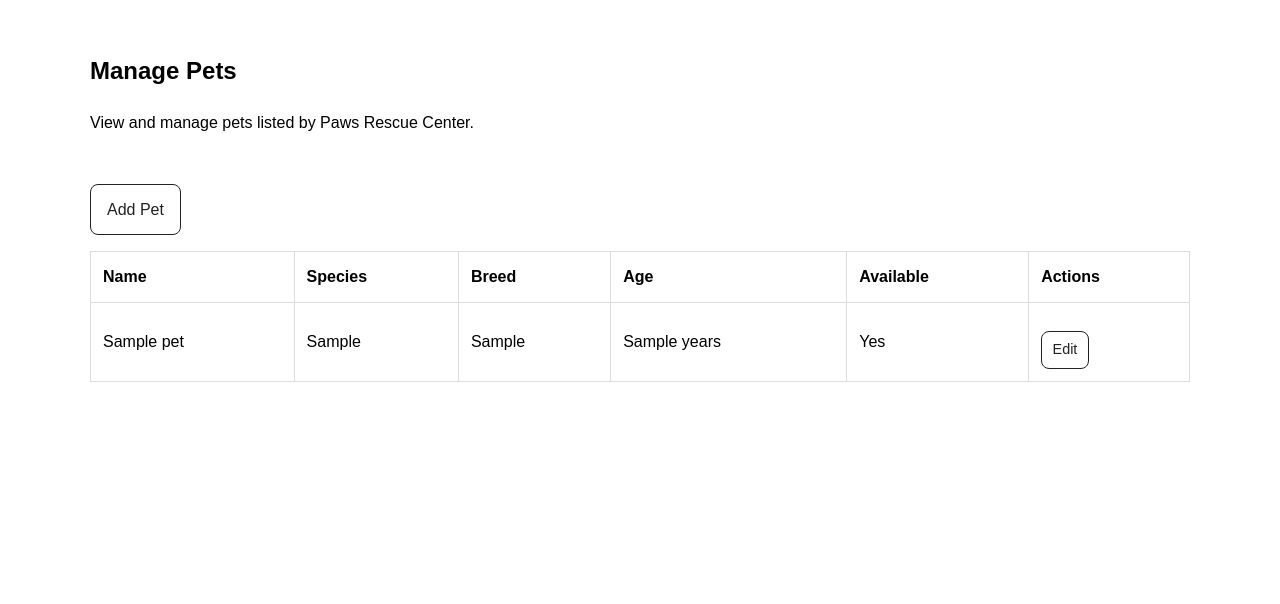
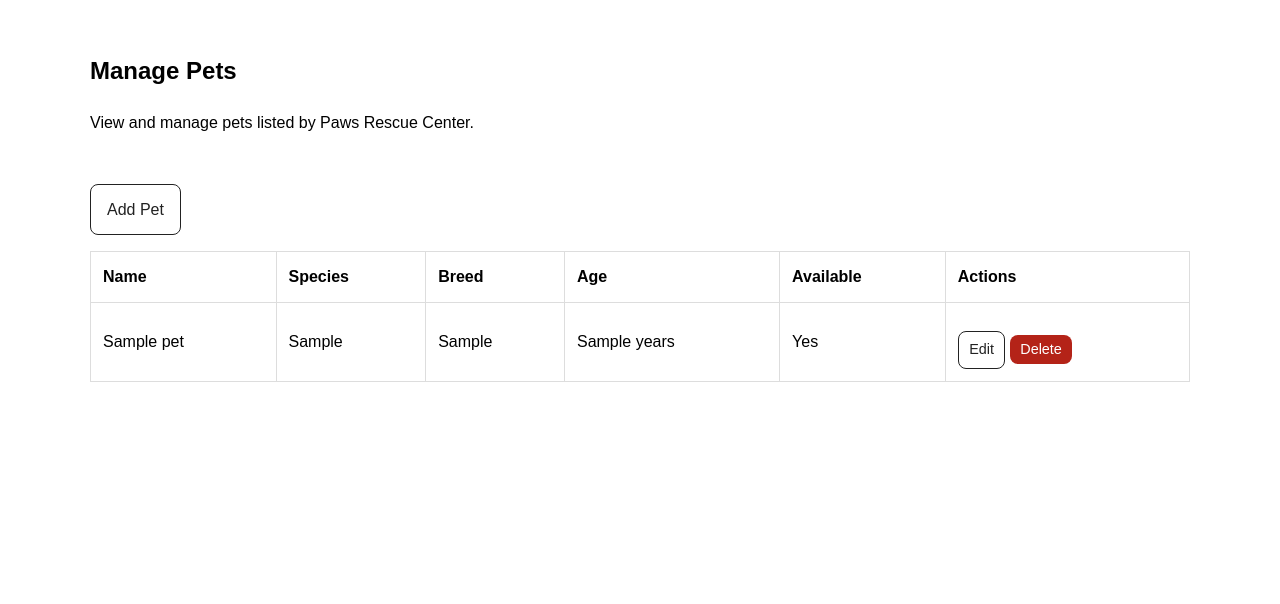
Before and after one commit to jdcloud16/paws-rescue-center, a Flask app: page /auth/admin/pets in a window 1280 px wide. Shown: the part 65-669 px from the top of the page. Run offline with Flask 3, Linux system fonts and the light colour scheme; a user stored in the database is signed in; tables that the repository leaves empty hold one stand-in row (values such as "Sample post").

Commit message:
Add admin pet deletion

```diff
--- a/app/auth/routes.py
+++ b/app/auth/routes.py
@@ -250,3 +250,16 @@ def edit_pet_page(pet_id):
         title="Edit Pet",
         pet=pet,
     )
+
+@bp.route("/admin/pets/<int:pet_id>/delete", methods=["POST"])
+@login_required
+@admin_required
+def delete_pet_page(pet_id):
+    pet = db.get_or_404(Pet, pet_id)
+    pet_name = pet.name
+
+    db.session.delete(pet)
+    db.session.commit()
+
+    flash(f"{pet_name} has been deleted.")
+    return redirect(url_for("auth.admin_pets_page"))
--- a/app/static/css/style.css
+++ b/app/static/css/style.css
@@ -243,3 +243,17 @@ a:hover {
     padding: 0.4rem 0.65rem;
     font-size: 0.9rem;
 }
+
+.inline-form {
+    display: inline;
+}
+
+.danger-button {
+    background-color: #b42318;
+    color: #ffffff;
+    border: none;
+}
+
+.danger-button:hover {
+    background-color: #8a1c13;
+}
--- a/app/templates/auth/admin_pets.html
+++ b/app/templates/auth/admin_pets.html
@@ -52,6 +52,17 @@
                             <a class="button small-button" href="{{ url_for('auth.edit_pet_page', pet_id=pet.id) }}">
                                 Edit
                             </a>
+
+                            <form
+                                class="inline-form"
+                                method="POST"
+                                action="{{ url_for('auth.delete_pet_page', pet_id=pet.id) }}"
+                                onsubmit="return confirm('Are you sure you want to delete this pet?');"
+                            >
+                                <button class="button small-button danger-button" type="submit">
+                                    Delete
+                                </button>
+                            </form>
                         </td>
                     </tr>
                 {% endfor %}
```
